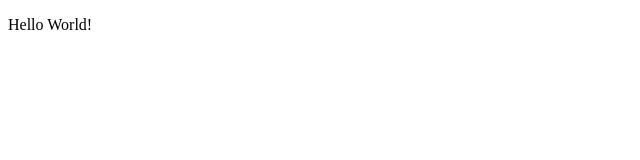
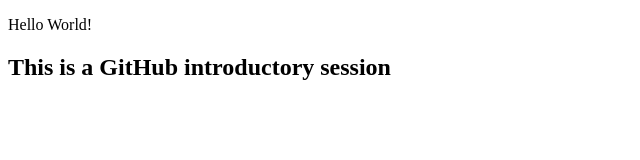
Before and after one commit to blackcrabb/Demo, a plain HTML site: page index.html in a window 1280 px wide. Shown: the whole page, without its empty margins (0-640 px from the left). Drawn offline with Linux system fonts and the light colour scheme.

Commit message:
second commit

```diff
--- a/index.html
+++ b/index.html
@@ -8,5 +8,6 @@
 </head>
 <body>
     <p>Hello World!</p>
+    <h2>This is a GitHub introductory session</h2>
 </body>
 </html>
```
